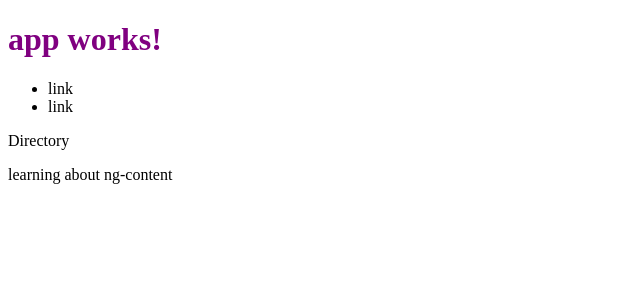
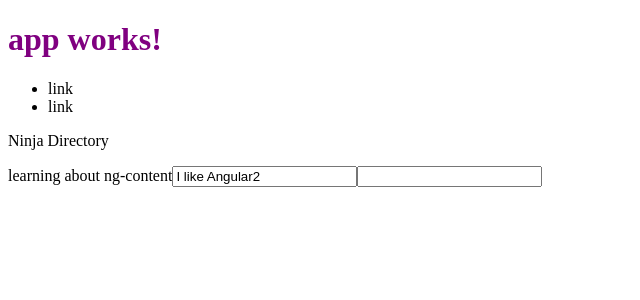
Before and after one commit to msadahiro/Ninja_Directory, an Angular app: page / in a window 1280 px wide. Shown: the top 300 px of the page, without its empty margins (0-640 px from the left). Built offline with nearby package versions, Linux system fonts and the light colour scheme.

Commit message:
property binding

```diff
--- a/src/app/home/home.component.html
+++ b/src/app/home/home.component.html
@@ -2,3 +2,6 @@
     {{homeTitle}}
 </p>
 <ng-content></ng-content>
+
+<input value="{{myString}}">
+<input required="{{myBoolean}}">
--- a/src/app/home/home.component.ts
+++ b/src/app/home/home.component.ts
@@ -6,7 +6,9 @@ import { Component, OnInit } from '@angular/core';
   styleUrls: ['./home.component.css']
 })
 export class HomeComponent implements OnInit {
-  homeTitle = "Directory"
+  homeTitle = "Ninja Directory"
+  myString = "I like Angular2";
+  myBoolean = true;
   constructor() { }
 
   ngOnInit() {
```
